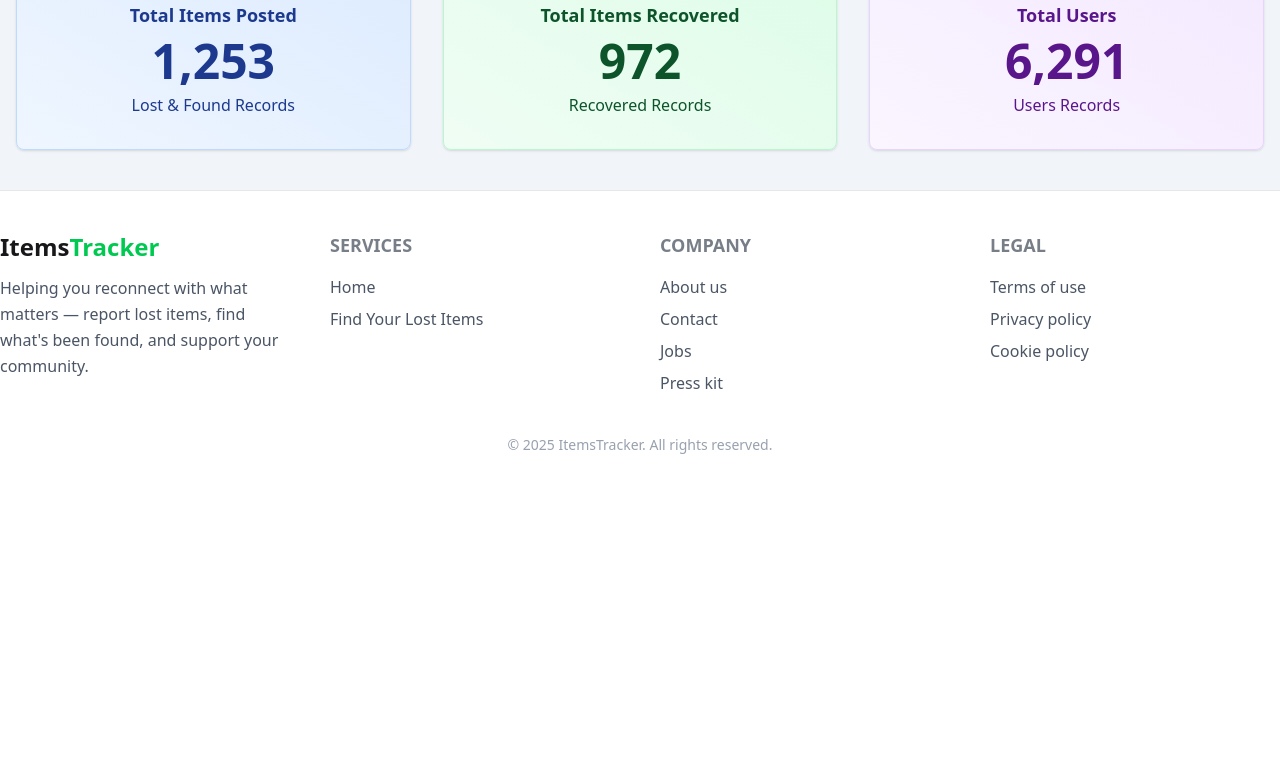
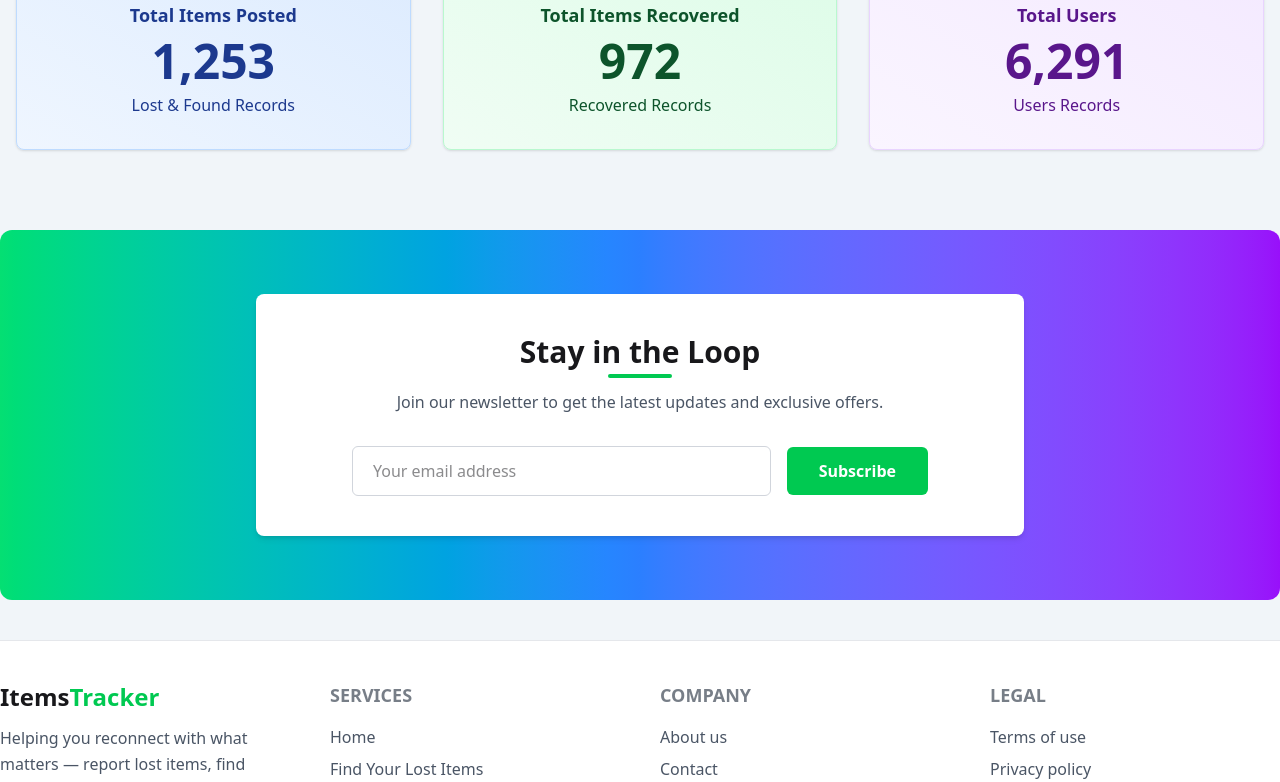
Before and after one commit to Captain-Kanak/found-lost-items-client, a React (Vite) app: page / in a window 1280 px wide. Shown: the part 1764-2546 px from the top of the page. Before the commit the page ends 2259 px from the top, so only its background shows below. Built offline with nearby package versions, Linux system fonts and the light colour scheme; no server answers.

Commit message:
add newsletter section

```diff
--- /dev/null
+++ b/src/components/Home/Newsletter.jsx
@@ -0,0 +1,71 @@
+import React, { useState } from "react";
+
+const Newsletter = () => {
+  const [email, setEmail] = useState("");
+  const [status, setStatus] = useState(null);
+
+  const handleSubmit = (e) => {
+    e.preventDefault();
+    if (!email) {
+      setStatus({ type: "error", message: "Please enter your email." });
+      return;
+    }
+    const emailRegex = /^[^\s@]+@[^\s@]+\.[^\s@]+$/;
+    if (!emailRegex.test(email)) {
+      setStatus({ type: "error", message: "Please enter a valid email." });
+      return;
+    }
+    setTimeout(() => {
+      setStatus({ type: "success", message: "Thank you for subscribing!" });
+      setEmail("");
+    }, 1000);
+  };
+
+  return (
+    <section className="my-10 py-16 px-6 bg-gradient-to-r from-green-400 via-blue-500 to-purple-600 rounded-xl">
+      <div className="max-w-3xl mx-auto bg-white rounded-lg shadow-md p-10 text-center">
+        <h2 className="text-3xl font-semibold mb-3 relative inline-block">
+          Stay in the Loop
+          <span className="block w-16 h-1 bg-green-500 rounded-full mx-auto mt-1"></span>
+        </h2>
+        <p className="text-gray-600 mb-8">
+          Join our newsletter to get the latest updates and exclusive offers.
+        </p>
+
+        <form
+          onSubmit={handleSubmit}
+          className="flex flex-col sm:flex-row items-center gap-4 max-w-xl mx-auto"
+          noValidate
+        >
+          <input
+            type="email"
+            placeholder="Your email address"
+            className="flex-1 px-5 py-3 border border-gray-300 rounded-md focus:outline-none focus:ring-2 focus:ring-green-500 transition"
+            value={email}
+            onChange={(e) => setEmail(e.target.value)}
+            aria-label="Email address"
+          />
+          <button
+            type="submit"
+            className="bg-green-500 text-white font-semibold px-8 py-3 rounded-md hover:bg-green-600 transition"
+          >
+            Subscribe
+          </button>
+        </form>
+
+        {status && (
+          <p
+            className={`mt-6 text-sm ${
+              status.type === "success" ? "text-green-600" : "text-red-600"
+            }`}
+            role="alert"
+          >
+            {status.message}
+          </p>
+        )}
+      </div>
+    </section>
+  );
+};
+
+export default Newsletter;
--- a/src/navigations/Home.jsx
+++ b/src/navigations/Home.jsx
@@ -3,6 +3,7 @@ import Slider from "../components/Home/Slider";
 import LateastItems from "../components/Home/LateastItems";
 import OurMission from "../components/Home/OurMission";
 import AboutOurStats from "../components/Home/AboutOurStats";
+import Newsletter from "../components/Home/Newsletter";
 
 const Home = () => {
   return (
@@ -11,6 +12,7 @@ const Home = () => {
       <LateastItems />
       <OurMission />
       <AboutOurStats />
+      <Newsletter />
     </div>
   );
 };
```
